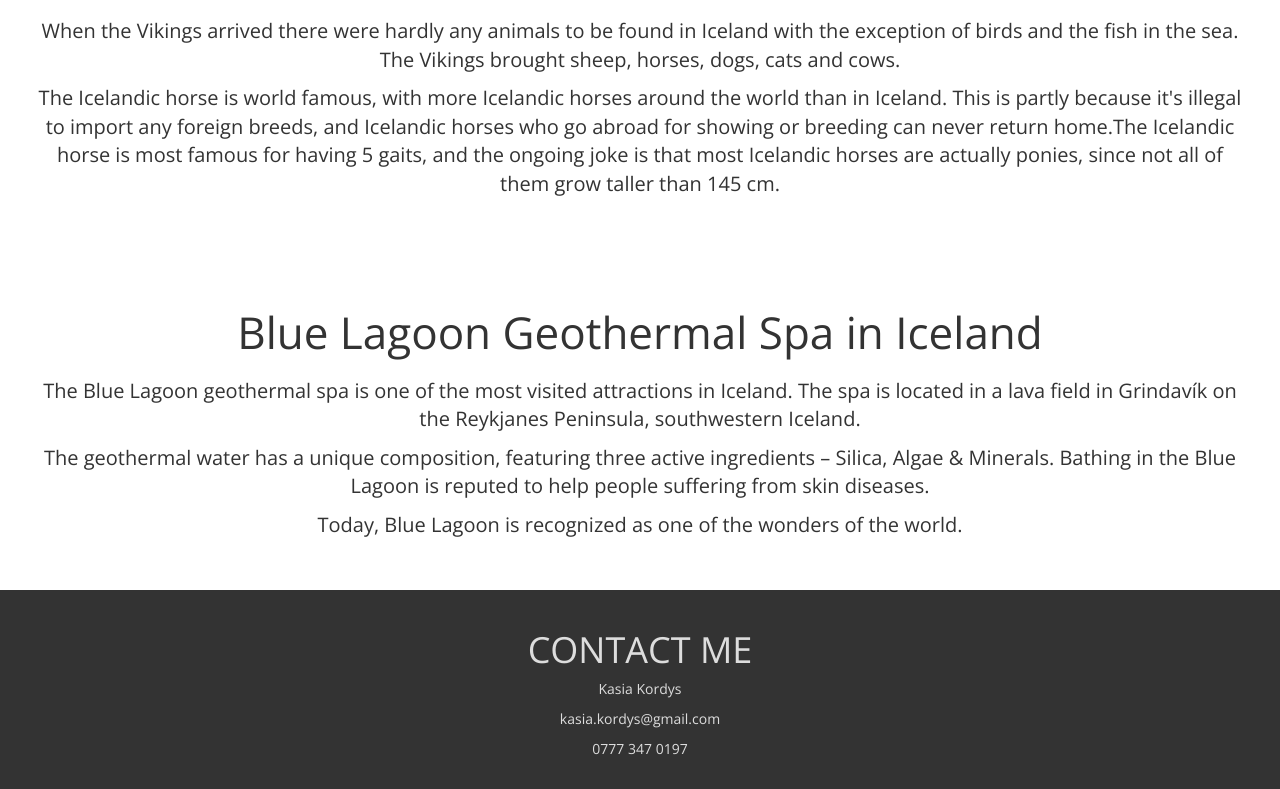
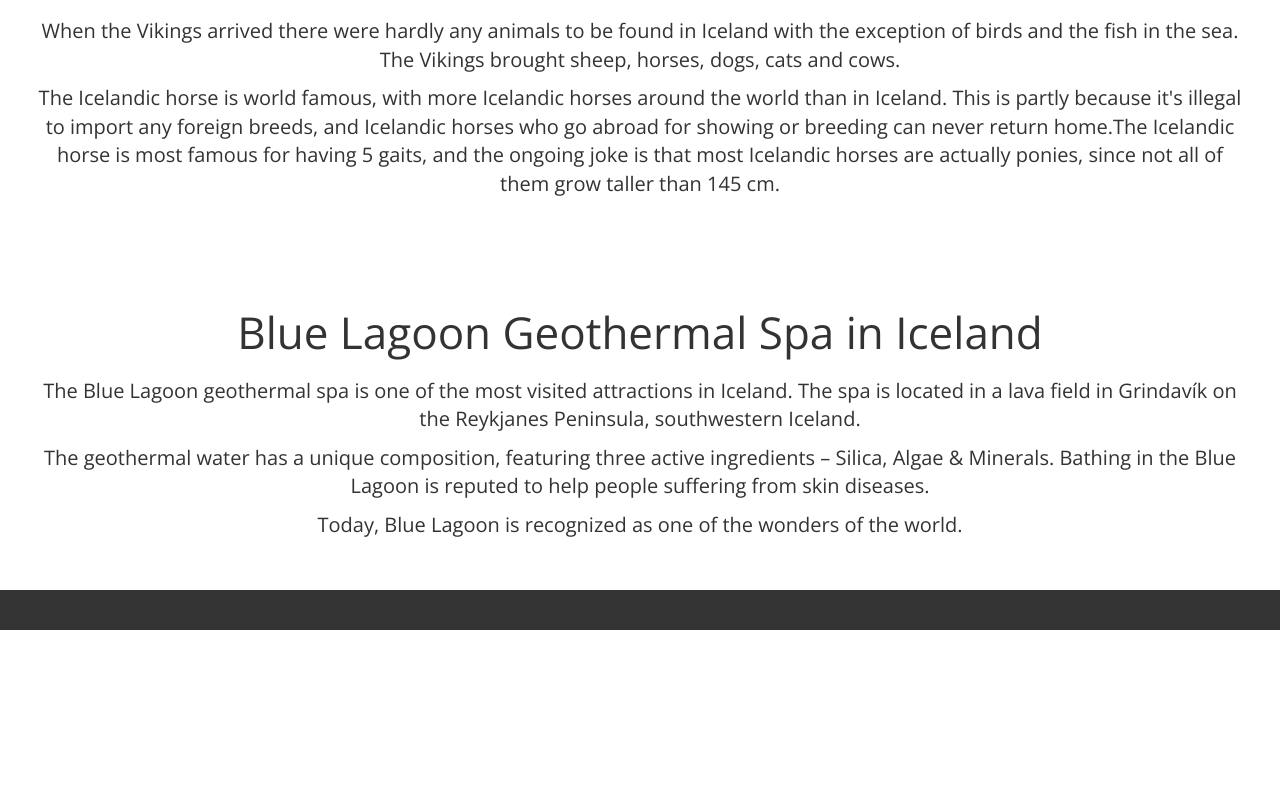
Before and after one commit to kasiakor/discover-iceland, a plain HTML site: page index.html in a window 1280 px wide. Shown: the part 1332-2121 px from the top of the page. After the commit the page ends 1962 px from the top, so only its background shows below. Drawn offline with nearby package versions, Linux system fonts and the light colour scheme.

Commit message:
update footer

```diff
--- a/index.html
+++ b/index.html
@@ -163,10 +163,6 @@
                 <section id="contact" class="row"></section>
             </div>
         <footer id="contact" class="container-fluid" >
-            <h1>CONTACT ME</h1>
-            <p>Kasia Kordys</p>
-            <p>kasia.kordys@gmail.com</p>
-            <p>0777 347 0197</p>
         </footer>
             <script src="https://ajax.googleapis.com/ajax/libs/jquery/3.2.1/jquery.min.js"></script>
             <script src="js/bootstrap.min.js"></script>
```
